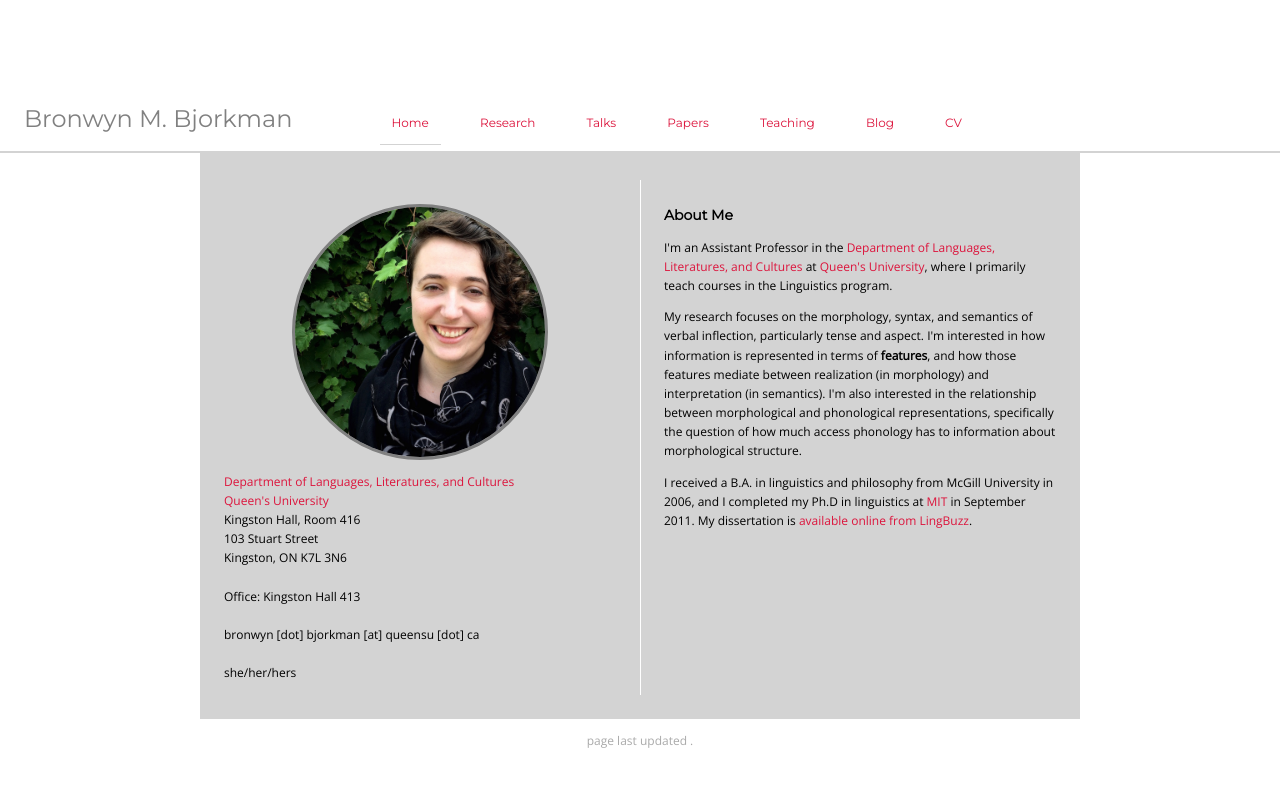
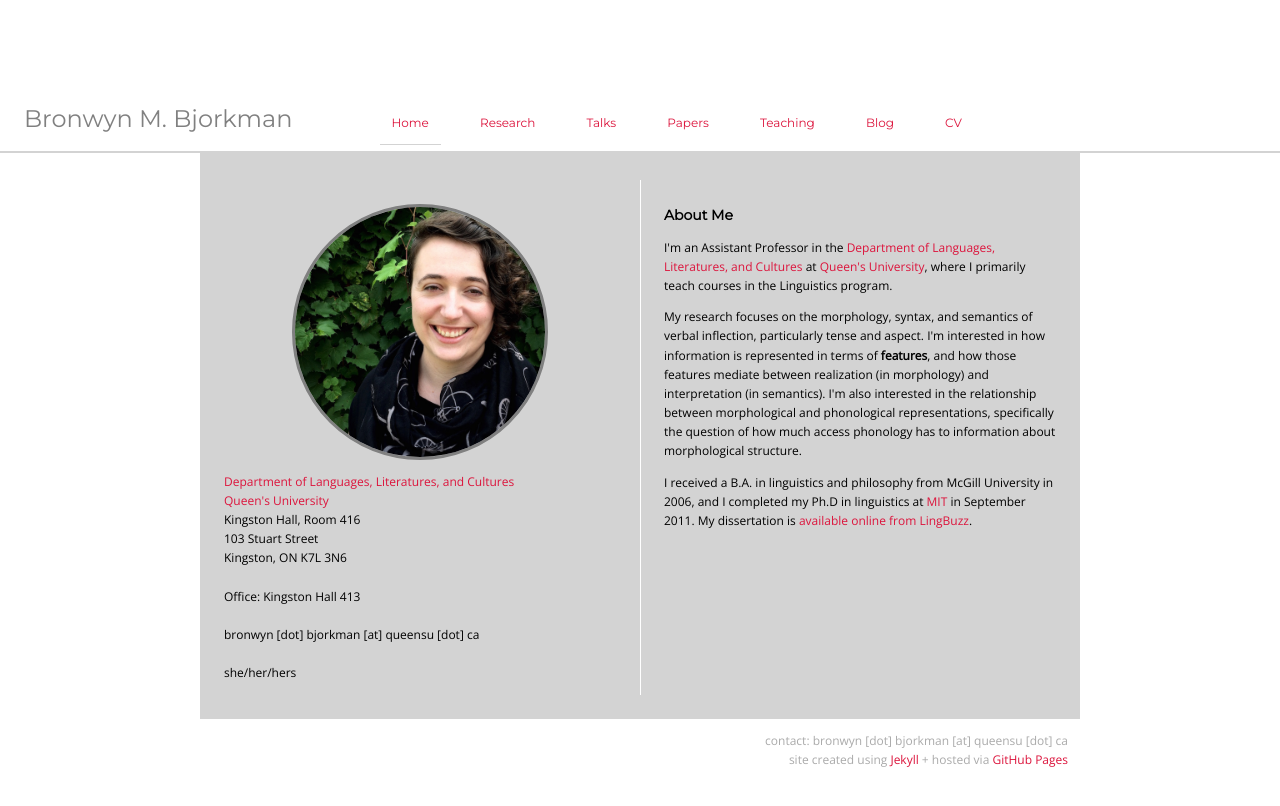
Before and after one commit to bronwynbjorkman/bronwynbjorkman.github.io, a Jekyll site: the page built from index.html, in a window 1280 px wide. Shown: the top 806 px of the page. Built offline with Jekyll 4.4.1, drawn with Linux system fonts in a browser that asks for light colours.

Commit message:
Fixed fofooter, removing dynamic date.

```diff
--- a/_config.yml
+++ b/_config.yml
@@ -19,7 +19,7 @@
 # in the templates via {{ site.myvariable }}.
 
    title: Bronwyn Bjorkman
-   email: bronwyn.bjorkman@queensu.ca
+   email: bronwyn [dot] bjorkman [at] queensu [dot] ca
    #description: >- # this means to ignore newlines until "baseurl:"
    #  I'm an assistant professor of linguistics at Queen's University.
    #  My research is mostly about verbs, and related issues of tense and aspect, but
--- a/_includes/footer.html
+++ b/_includes/footer.html
@@ -1,3 +1,5 @@
 	<div id="footer">
-	page last updated {{ page.last_modified_at | date: "%B %Y" }}.
+	contact: {{ site.email }}
+	<br>
+	site created using <a href="https://jekyllrb.com/">Jekyll</a> + hosted via <a href="https://pages.github.com/">GitHub Pages</a>
 	</div>
--- a/_sass/main.scss
+++ b/_sass/main.scss
@@ -192,7 +192,7 @@ div#footer
 	{
 	padding:1em;
 	color: #AAAAAA;
-	text-align: center;
+	text-align: right;
 	}
 
 /* Banner */
--- a/index.html
+++ b/index.html
@@ -20,7 +20,7 @@ layout: default
 	<br>
 	Office: Kingston Hall 413
 	<br><br>
-	bronwyn [dot] bjorkman [at] queensu [dot] ca
+	{{ site.email }}
 	<br><br>
 	she/her/hers
 
```
